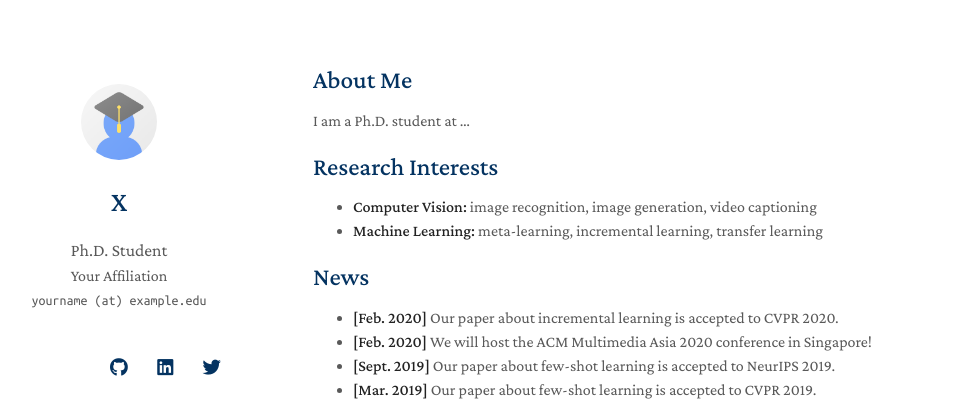
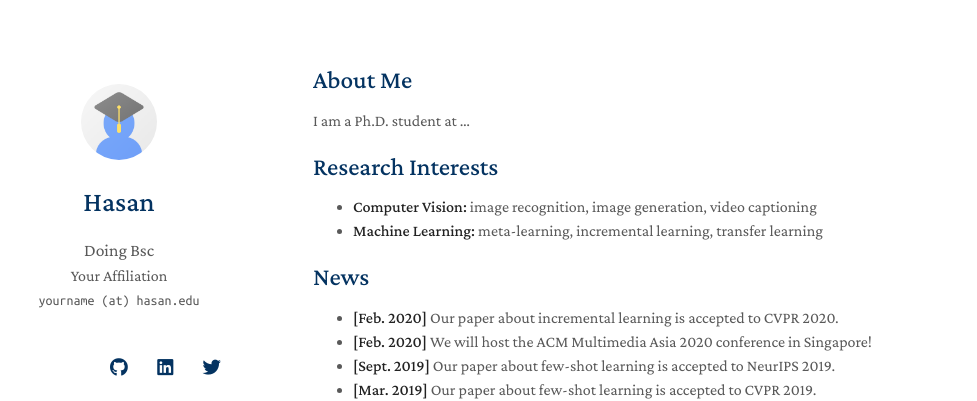
Before and after one commit to H454NSec/H454NSec.github.io, a Jekyll site: the page built from index.md, in a window 1280 px wide. Shown: the top 401 px of the page, without its empty margins (157-1134 px from the left). Built offline with Jekyll 4.4.1, drawn with Linux system fonts in a browser that asks for light colours; nearby versions of some CDN libraries; a style sheet for code colours, icons or effects is not loaded; our own code applies the rules of GitHub Pages for plain Markdown files.

Commit message:
Update _config.yml

```diff
--- a/_config.yml
+++ b/_config.yml
@@ -1,8 +1,8 @@
 # Basic Information
-title: X
-position: Ph.D. Student
+title: Hasan
+position: Doing Bsc
 affiliation: Your Affiliation
-email: yourname (at) example.edu
+email: yourname (at) hasan.edu
 
 # Search Engine Optimization (SEO)
 # The following information is used to improve the website traffic from search engines, e.g., Google.
```
